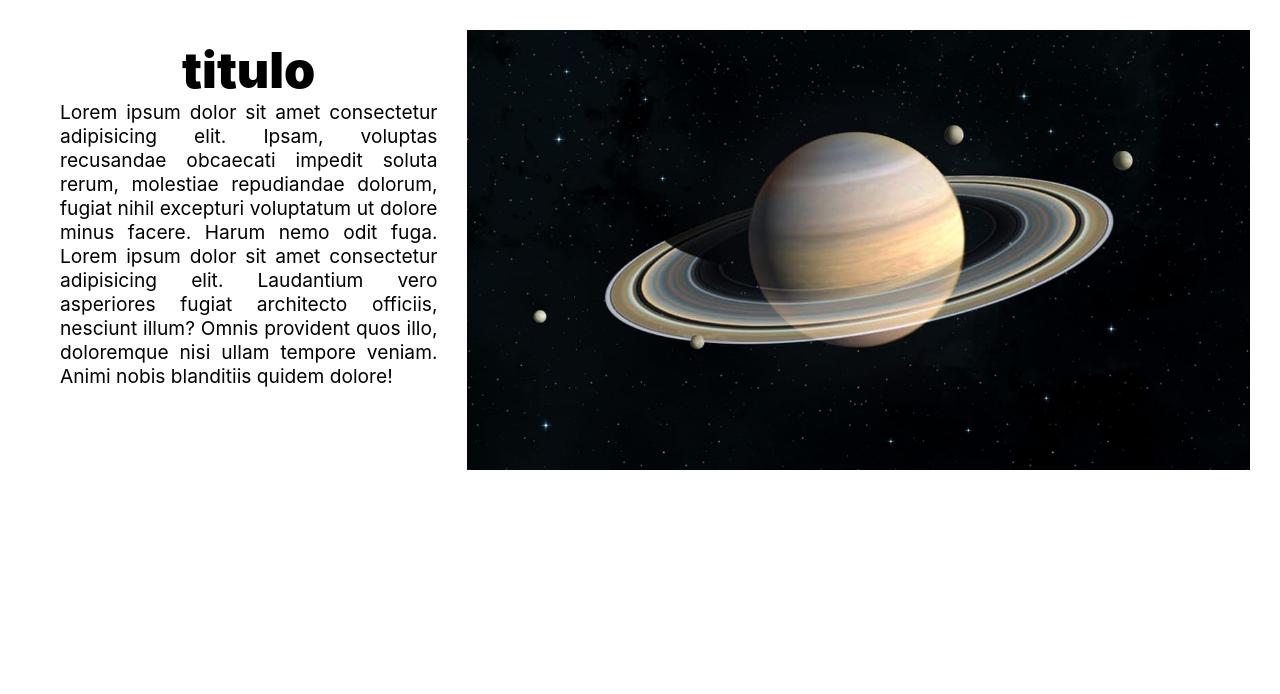
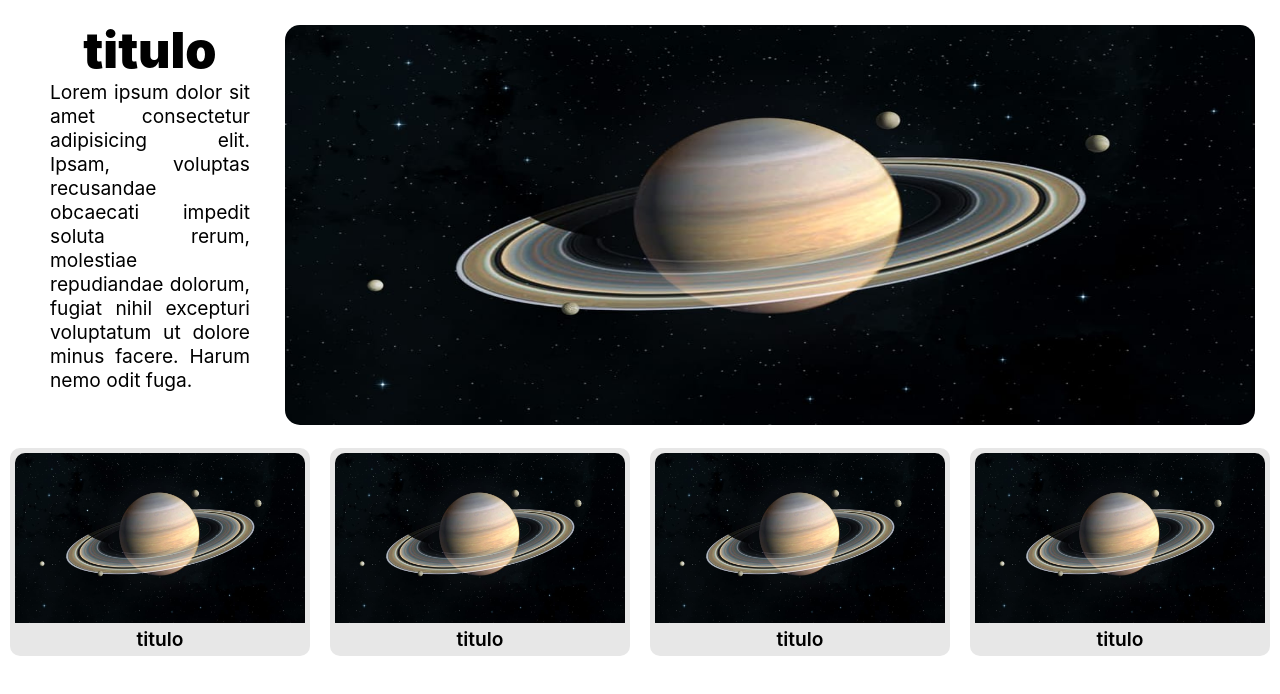
Before and after one commit to wernnon/repositorio, a React (Vite) app: page / in a window 1280 px wide. Shown: the top 694 px of the page. Built offline with nearby package versions, Linux system fonts and the light colour scheme.

Commit message:
atualzição prot

```diff
--- a/src/App.css
+++ b/src/App.css
@@ -1,14 +1,23 @@
+.bodyMain{
+  display: flex;
+  flex-direction: column;
+  justify-content: space-around;
+  height: max-content;
+}
+
 .main{
   display: flex;
-  height: 500px;
+  height: fit-content;
   justify-content: space-around;
-  margin: 30px;
+  padding: 20px;
+  padding-bottom: 5px;
 }
 
 .inform{
   display: flex;
   flex-direction: column;
-  padding: 10px 30px 10px 30px;
+  padding-left: 30px;
+  padding-right: 30px;
 }
 
 .title{
@@ -23,7 +32,46 @@
   font-size: larger;
 }
 
+.mainImg{
+  padding: 5px;
+  padding-bottom: 0px;
+  background-color: c3181c;
+  border-radius: 15px;
+  margin-bottom: 5px;
+}
+
 .topimg{
-  width: fit-content;
-  height: 440px;
+  border-radius: 15px;
+  width: 970px;
+  height: 400px;
 }
+
+.sugest{
+  background-color: 2d963e;
+  display: flex;
+  margin: 0px;
+  padding-top: 4px;
+  padding-bottom: 4px;
+  justify-content: space-around;
+}
+
+.box{
+  background-color: #e7e7e7;
+  display: flex;
+  flex-direction: column;
+  margin: 5px;
+  padding: 5px;
+  border-radius: 10px;
+}
+
+.botimg{
+  height: 170px;
+  width: 290px;
+  border-radius: 10px 10px 0px 0px;
+}
+
+.title2{
+  text-align: center;
+  font-size: larger;
+  font-weight: 600;
+}
--- a/src/App.jsx
+++ b/src/App.jsx
@@ -11,13 +11,46 @@ return(
           </div>
           <div className='news'>
               Lorem ipsum dolor sit amet consectetur adipisicing elit. Ipsam, voluptas recusandae obcaecati impedit soluta rerum, molestiae repudiandae dolorum, fugiat nihil excepturi voluptatum ut dolore minus facere. Harum nemo odit fuga.
-            Lorem ipsum dolor sit amet consectetur adipisicing elit. Laudantium vero asperiores fugiat architecto officiis, nesciunt illum? Omnis provident quos illo, doloremque nisi ullam tempore veniam. Animi nobis blanditiis quidem dolore!
             </div>
         </div>
         <div className='mainImg'>
             <img className='topimg' src='src\1140x641.jpg'/>
         </div>
       </div>
+      <div className='sugest'>
+        <div className='box'>
+          <div className='secimg'>
+            <img className='botimg' src='src\1140x641.jpg' />
+          </div>
+          <div className='title2'>
+            titulo
+          </div>
+        </div>
+        <div className='box'>
+          <div className='secimg'>
+            <img className='botimg' src='src\1140x641.jpg' />
+          </div>
+          <div className='title2'>
+            titulo
+          </div>
+        </div>
+        <div className='box'>
+          <div className='secimg'>
+            <img className='botimg' src='src\1140x641.jpg' />
+          </div>
+          <div className='title2'>
+            titulo
+          </div>
+        </div>
+        <div className='box'>
+          <div className='secimg'>
+            <img className='botimg' src='src\1140x641.jpg' />
+          </div>
+          <div className='title2'>
+            titulo
+          </div>
+        </div>
+      </div>
   </div>
 )
 }
```
Lines whose indentation alone changed are shown as unchanged.
